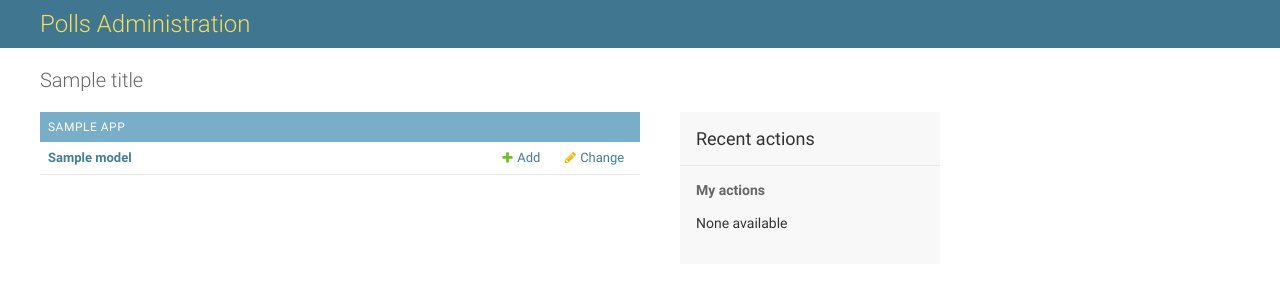
After one commit to lyapizz/recommend-py, a Django app: template frontend/mysite/templates/admin/index.html in a window 1280 px wide. The commit adds this page. Shown: the top 300 px of the page. Run offline with Django 3.2, Linux system fonts and the light colour scheme; the template is opened without the code that fills it: most values are stand-ins (such as "Sample title", 1, 10 or a date in 2020); data that the repository does not hold is empty; parts of the project's set-up code (start-up, migrations or seed data) failed here and were passed over.

Commit message:
tutorial finish

```diff
--- a/frontend/mysite/mysite/settings.py
+++ b/frontend/mysite/mysite/settings.py
@@ -57,7 +57,7 @@ ROOT_URLCONF = 'mysite.urls'
 TEMPLATES = [
     {
         'BACKEND': 'django.template.backends.django.DjangoTemplates',
-        'DIRS': [],
+        'DIRS': [os.path.join(BASE_DIR, 'templates')],
         'APP_DIRS': True,
         'OPTIONS': {
             'context_processors': [
--- a/frontend/mysite/polls/models.py
+++ b/frontend/mysite/polls/models.py
@@ -15,6 +15,10 @@ class Question(models.Model):
         now = timezone.now()
         return now - datetime.timedelta(days=1) <= self.pub_date <= now
 
+    was_published_recently.admin_order_field = 'pub_date'
+    was_published_recently.boolean = True
+    was_published_recently.short_description = 'Published recently?'
+
 
 class Choice(models.Model):
     question = models.ForeignKey(Question, on_delete=models.CASCADE)
--- /dev/null
+++ b/frontend/mysite/templates/admin/base_site.html
@@ -0,0 +1,9 @@
+{% extends "admin/base.html" %}
+
+{% block title %}{{ title }} | {{ site_title|default:_('Django site admin') }}{% endblock %}
+
+{% block branding %}
+    <h1 id="site-name"><a href="{% url 'admin:index' %}">Polls Administration</a></h1>
+{% endblock %}
+
+{% block nav-global %}{% endblock %}
--- /dev/null
+++ b/frontend/mysite/templates/admin/index.html
@@ -0,0 +1,90 @@
+{% extends "admin/base_site.html" %}
+{% load i18n static %}
+
+{% block extrastyle %}{{ block.super }}
+    <link rel="stylesheet" type="text/css" href="{% static "admin/css/dashboard.css" %}">{% endblock %}
+
+{% block coltype %}colMS{% endblock %}
+
+{% block bodyclass %}{{ block.super }} dashboard{% endblock %}
+
+{% block breadcrumbs %}{% endblock %}
+
+{% block content %}
+    <div id="content-main">
+
+        {% if app_list %}
+            {% for app in app_list %}
+                <div class="app-{{ app.app_label }} module">
+                    <table>
+                        <caption>
+                            <a href="{{ app.app_url }}" class="section"
+                               title="{% blocktrans with name=app.name %}Models in the {{ name }} application{% endblocktrans %}">{{ app.name }}</a>
+                        </caption>
+                        {% for model in app.models %}
+                            <tr class="model-{{ model.object_name|lower }}">
+                                {% if model.admin_url %}
+                                    <th scope="row"><a href="{{ model.admin_url }}">{{ model.name }}</a></th>
+                                {% else %}
+                                    <th scope="row">{{ model.name }}</th>
+                                {% endif %}
+
+                                {% if model.add_url %}
+                                    <td><a href="{{ model.add_url }}" class="addlink">{% trans 'Add' %}</a></td>
+                                {% else %}
+                                    <td>&nbsp;</td>
+                                {% endif %}
+
+                                {% if model.admin_url %}
+                                    {% if model.view_only %}
+                                        <td><a href="{{ model.admin_url }}" class="viewlink">{% trans 'View' %}</a></td>
+                                    {% else %}
+                                        <td><a href="{{ model.admin_url }}" class="changelink">{% trans 'Change' %}</a>
+                                        </td>
+                                    {% endif %}
+                                {% else %}
+                                    <td>&nbsp;</td>
+                                {% endif %}
+                            </tr>
+                        {% endfor %}
+                    </table>
+                </div>
+            {% endfor %}
+        {% else %}
+            <p>{% trans "You don't have permission to view or edit anything." %}</p>
+        {% endif %}
+    </div>
+{% endblock %}
+
+{% block sidebar %}
+    <div id="content-related">
+        <div class="module" id="recent-actions-module">
+            <h2>{% trans 'Recent actions' %}</h2>
+            <h3>{% trans 'My actions' %}</h3>
+            {% load log %}
+            {% get_admin_log 10 as admin_log for_user user %}
+            {% if not admin_log %}
+                <p>{% trans 'None available' %}</p>
+            {% else %}
+                <ul class="actionlist">
+                    {% for entry in admin_log %}
+                        <li class="{% if entry.is_addition %}addlink{% endif %}{% if entry.is_change %}changelink{% endif %}{% if entry.is_deletion %}deletelink{% endif %}">
+                            {% if entry.is_deletion or not entry.get_admin_url %}
+                                {{ entry.object_repr }}
+                            {% else %}
+                                <a href="{{ entry.get_admin_url }}">{{ entry.object_repr }}</a>
+                            {% endif %}
+                            <br>
+                            {% if entry.content_type %}
+                                <span class="mini quiet">{% filter capfirst %}
+                                    {{ entry.content_type }}{% endfilter %}</span>
+                            {% else %}
+                                <span class="mini quiet">{% trans 'Unknown content' %}</span>
+                            {% endif %}
+                        </li>
+                    {% endfor %}
+                </ul>
+            {% endif %}
+        </div>
+    </div>
+{% endblock %}
```
Also changed, not shown: frontend/mysite/polls/admin.py (+21 -2 lines), frontend/mysite/polls/static/polls/style.css (added, +7 -0 lines), frontend/mysite/polls/templates/polls/index.html (+7 -3 lines), frontend/mysite/polls/static/polls/images/background.gif (added).
